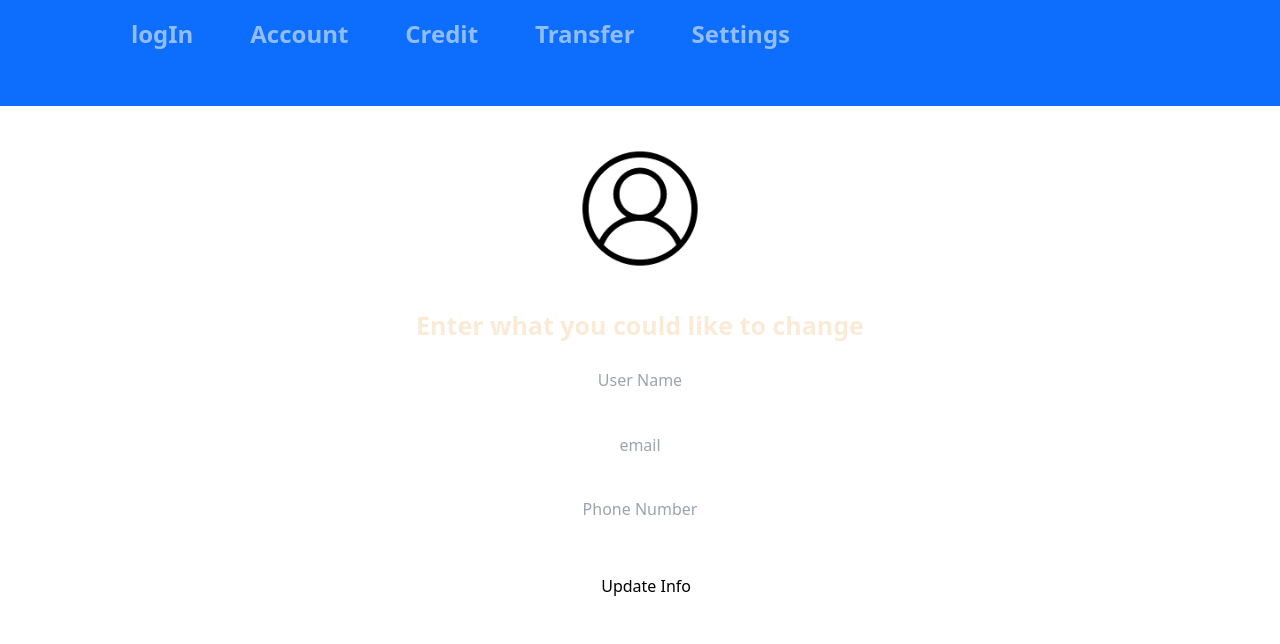
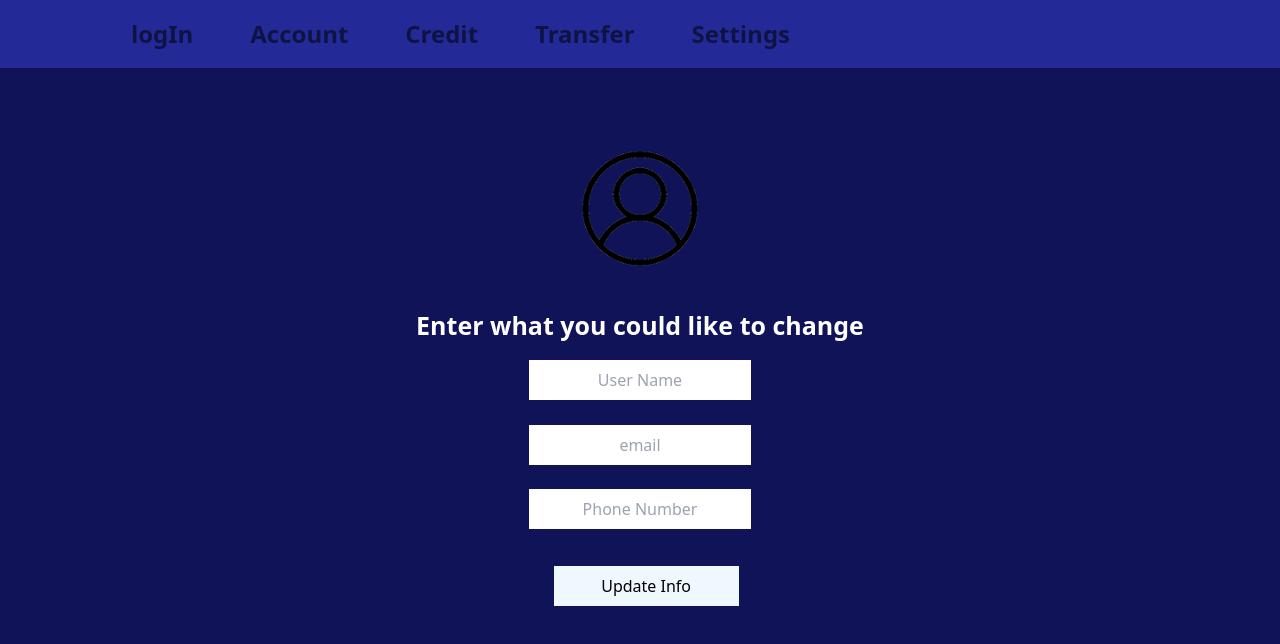
Before and after one commit to Marcokorcak/Midterm-Project, a React (Vite) app: page /settings in a window 1280 px wide. Shown: the top 644 px of the page. Built offline with nearby package versions, Linux system fonts and the light colour scheme.

Commit message:
finished styling

```diff
--- a/src/Pages/logIn.jsx
+++ b/src/Pages/logIn.jsx
@@ -5,9 +5,6 @@ import React from 'react';
 
 const Login = () => {
     return (<Container>
-
-
-
 
         <img className = 'a' src = {logo}></img>
 
--- a/src/Pages/settings.jsx
+++ b/src/Pages/settings.jsx
@@ -8,6 +8,7 @@ import React from 'react';
 const Settings = () => {
     return (<Container>
         <div className="every">
+
         <img className = 'b' src = {user}></img>
 
         <p className="a"> Enter what you could like to change</p>
--- a/src/Pages/viewAccount.jsx
+++ b/src/Pages/viewAccount.jsx
@@ -20,7 +20,7 @@ const ViewAcc = () => {
 <RouterLink className={getClassName} to="/checkingAcc">Checking Account</RouterLink>
 </div>
 
-<div className="b">
+<div className="a">
 <RouterLink className={getClassName} to="/savingsAcc">Savings Account</RouterLink>
 </div>
 </div>
--- a/src/components/navBar.jsx
+++ b/src/components/navBar.jsx
@@ -6,7 +6,7 @@ function NavBar() {
   return (
     <>
     <div className='nav'>
-      <Navbar fixed="top" bg="primary" variant="dark" >
+      <Navbar className="color-nav" fixed="top" >
         <Container>
           <Nav className="me-auto">
             <Nav.Link href="/logIn">logIn</Nav.Link>
--- a/src/index.css
+++ b/src/index.css
@@ -5,19 +5,16 @@
 
 div.every{
   margin-top: 8%;
+  color: white;
 }
+
+
+
 :link {
   font-size: x-large;
   font-weight: bold;
-  margin-bottom: 2%;
   margin-left: 8%;
-  top: 0;
-  left: 0;
-  right: 0;
-  height: 80px;
   text-decoration: none;
-  color: #000000;
-
 }
 
 :link:hover
@@ -25,12 +22,6 @@ div.every{
 text-decoration: underline;
 }
 
-
-
-
-body {
-  background-color: #101357
-}
 
 img.a {
   display: block;
@@ -97,6 +88,7 @@ button.x{
   color: black;
   display: block;
   margin-left: 43%;
+  background-color: aliceblue;
 }
 
 button:hover{
@@ -106,7 +98,7 @@ background-color: rgb(17, 255, 0);
 p.a{
   text-align: center;
   font-size: 25px;
-  color: antiquewhite;
+  color: rgb(255, 255, 255);
   font-weight: bolder;
 }
 
@@ -116,23 +108,28 @@ div.a{
   margin-right: auto;
   border-style: solid;
   border-width: 5px;
-  width: 15%;
+  width: 19%;
   margin-bottom: 3%;
   background-color: #000000;
 
 }
 
-div.b{
-  text-align: center;
-  margin-left: auto;
-  margin-right: auto;
-  border-style: solid;
-  border-width: 5px;
-  width: 15%;
-  background-color: #000000;
-}
 
 div.nav{
  font-size:x-large;
  font-weight: bold;
 }
+
+html{
+  background-color: #101357
+
+}
+
+#root{
+  background-color: #101357
+
+}
+
+.color-nav{
+  background-color: #232a98;
+}
```
